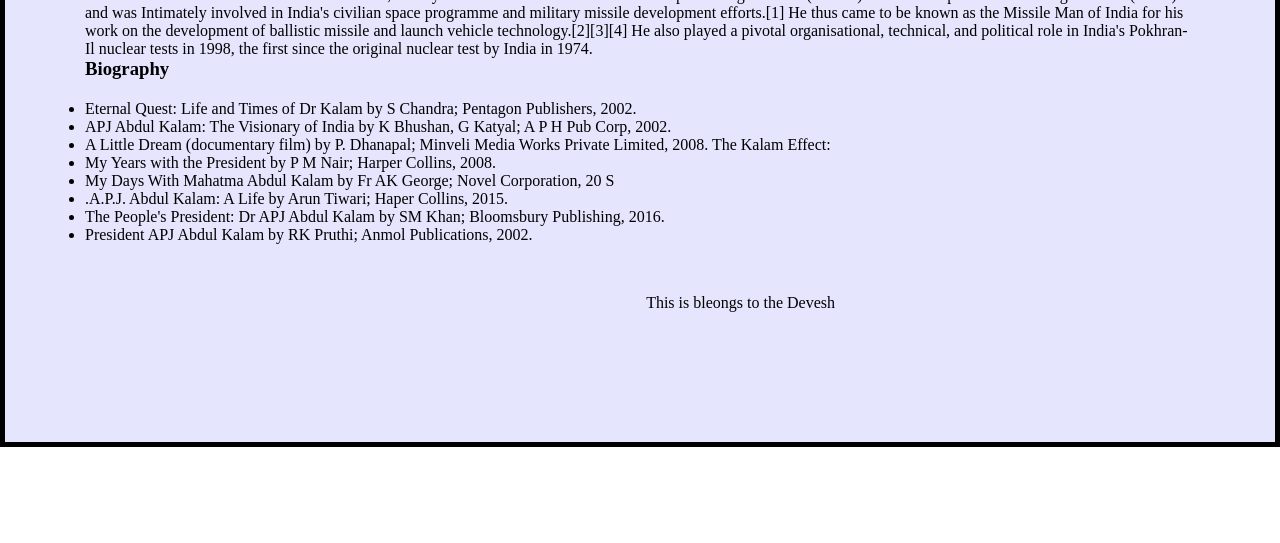
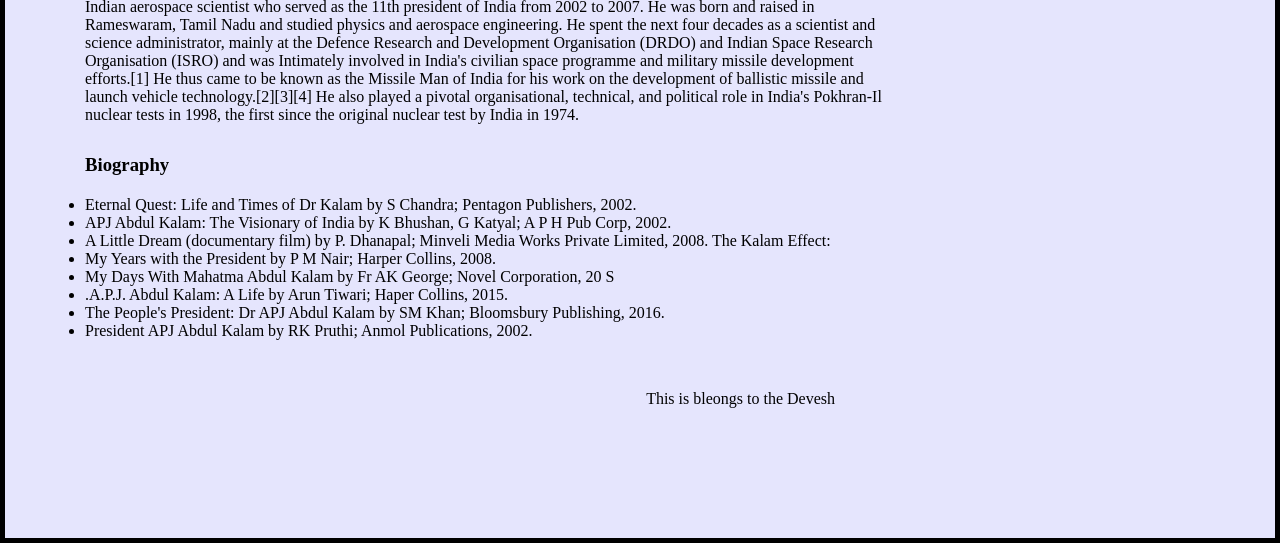
Before and after one commit to Devesh-20/HTML-CSS-10-Projects-, a plain HTML site: page P1 - Tribute Website/index.html in a window 1280 px wide. Shown: the part 420-963 px from the top of the page. Before the commit the page ends 867 px from the top, so only its background shows below. Drawn offline with Linux system fonts and the light colour scheme.

Commit message:
Update index.html

```diff
--- a/P1 - Tribute Website/index.html
+++ b/P1 - Tribute Website/index.html
@@ -19,7 +19,7 @@
         </div>
       </div>
 
-      <div class="Content">
+      <div class="content">
         <h1>Missile Man of India</h1>
         <p>
           <b>Avul Pakir Jainulabdeen Abdul Kalam </b> (/'a:bdəl kə'la:m/ (About
```
